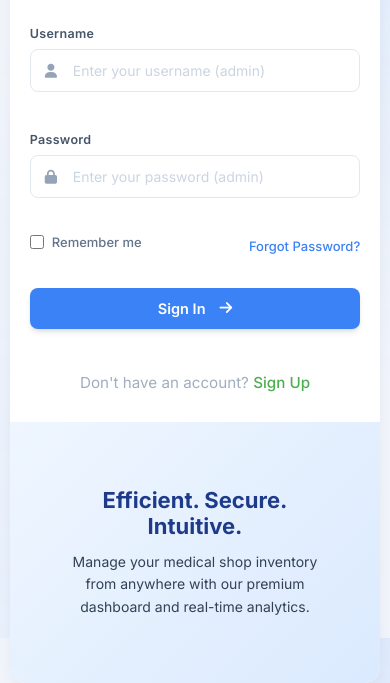
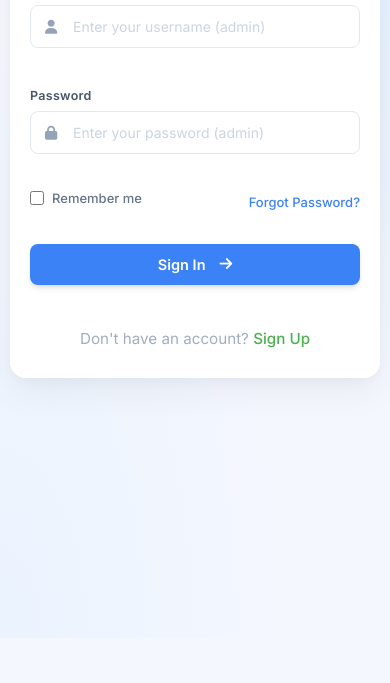
Before and after one commit to kevinptom/medical-shop, a website: page public/login.html in a window 390 px wide. Shown: the part 206-889 px from the top of the page. After the commit the page ends 844 px from the top, so only its background shows below. Drawn offline with Linux system fonts and the light colour scheme.

Commit message:
Standardize mobile view by hiding right-side panel entirely for a native app feel

```diff
--- a/public/login.css
+++ b/public/login.css
@@ -255,44 +255,43 @@
 @media screen and (max-width: 992px) {
     body.login-body {
         align-items: flex-start;
-        padding-top: 40px;
+        padding: 40px 20px;
     }
     .login-container {
-        width: 85%;
+        width: 100%;
+        max-width: 450px;
         height: auto;
-        min-height: 550px;
+        min-height: auto;
         flex-direction: column;
-        margin: 40px 0;
+        margin: 0 auto;
     }
     .login-illustration {
-        flex: none;
-        padding: 40px;
+        display: none; /* Hide marketing panel on mobile for standard UI */
     }
     .login-card {
         padding: 40px 30px;
+        border-radius: 20px;
     }
 }
 
 @media screen and (max-width: 600px) {
+    body.login-body {
+        padding: 20px 10px;
+    }
     .login-container {
-        width: 95%;
-        margin: 20px 0;
+        width: 100%;
+        margin: 0 auto;
         border-radius: 16px;
     }
     .login-card {
         padding: 30px 20px;
+        border-radius: 16px;
     }
     .login-header h1 {
-        font-size: 24px;
-    }
-    .glass-content {
-        padding: 25px 20px;
-    }
-    .glass-content h2 {
         font-size: 22px;
     }
-    .glass-content p {
-        font-size: 14px;
+    .login-header p {
+        font-size: 13.5px;
     }
     .role-selection {
         flex-direction: column;
```
